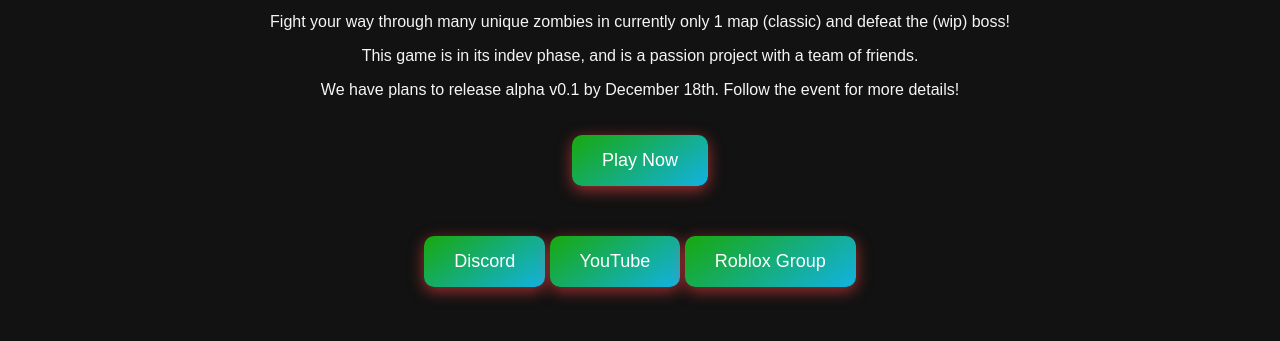
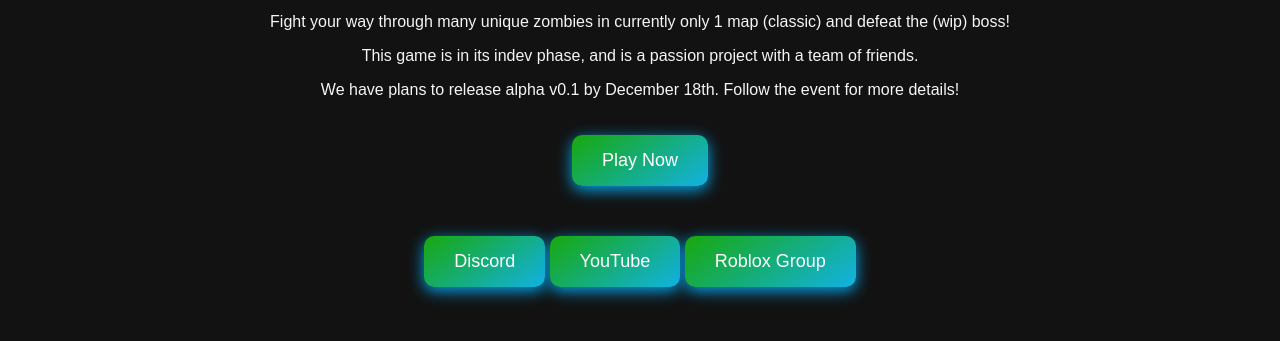
Before and after one commit to cipherkingsyn/noobgaemz.web, a plain HTML site: page index.html in a window 1280 px wide. Shown: the part 199-540 px from the top of the page. Drawn offline with Linux system fonts and the light colour scheme.

Commit message:
Update index.html

```diff
--- a/index.html
+++ b/index.html
@@ -47,12 +47,12 @@
       border: none;
       border-radius: 10px;
       text-decoration: none;
-      box-shadow: 0 4px 15px rgba(255, 68, 68, 0.6);
+      box-shadow: 0 4px 15px rgba(5, 166, 235);
       transition: all 0.3s ease;
     }
 
     .play-button:hover, .social-button:hover {
-      box-shadow: 0 6px 20px rgba(255, 68, 68, 0.8);
+      box-shadow: 0 6px 20px rgba(5, 166, 235);
       transform: scale(1.1);
     }
 
```
